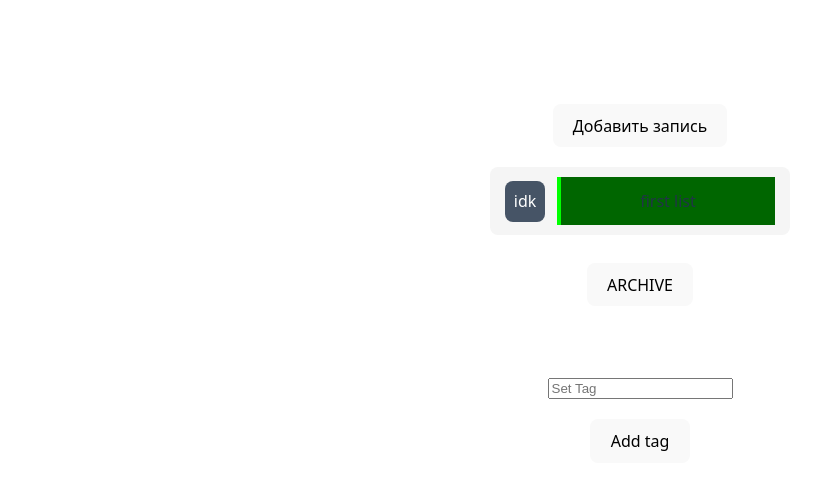
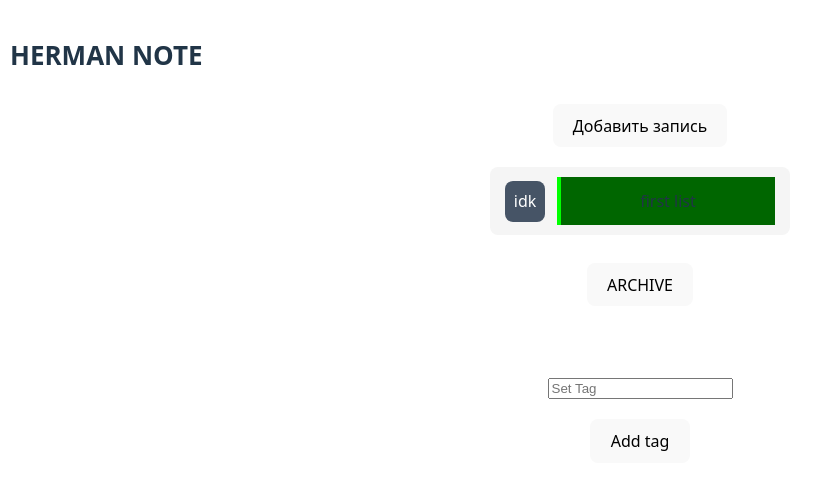
Before and after one commit to Fedosihin/german-notebook, a React (Vite) app: page / in a window 1280 px wide. Shown: the top 490 px of the page, without its empty margins (0-826 px from the left). Built offline with nearby package versions, Linux system fonts and the light colour scheme.

Commit message:
Logo added

```diff
--- a/src/App.jsx
+++ b/src/App.jsx
@@ -26,6 +26,21 @@ const StyledWrapper = styled.div`
     padding: 5px;
     margin: 0 0;
     background-color: #636363;
+  }
+`;
+
+const StyledLogo = styled.p`
+  display: block;
+  position: fixed;
+  top: 10px;
+  left: 10px;
+  font-weight: 800;
+  font-size: 26px;
+
+  @media (max-width: 480px) {
+    font-size: 14px;
+    top: -10px;
+    left: 8px;
   }
 `;
 
@@ -448,6 +463,7 @@ function App() {
   return (
     <>
       <StyledWrapper>
+        <StyledLogo>HERMAN NOTE</StyledLogo>
         <SmartTagsList2
           tags={state.tags}
           onClick={handleFilterClick}
@@ -475,7 +491,7 @@ function App() {
         )}
         <AddNoteButton onButtonClick={CreateEmptyNote}></AddNoteButton>
         <NoteList
-        filter={state.filterTags}
+          filter={state.filterTags}
           getItemStyle={listItemStyle}
           notes={state.listOfLists}
           globalTags={state.tags}
```
